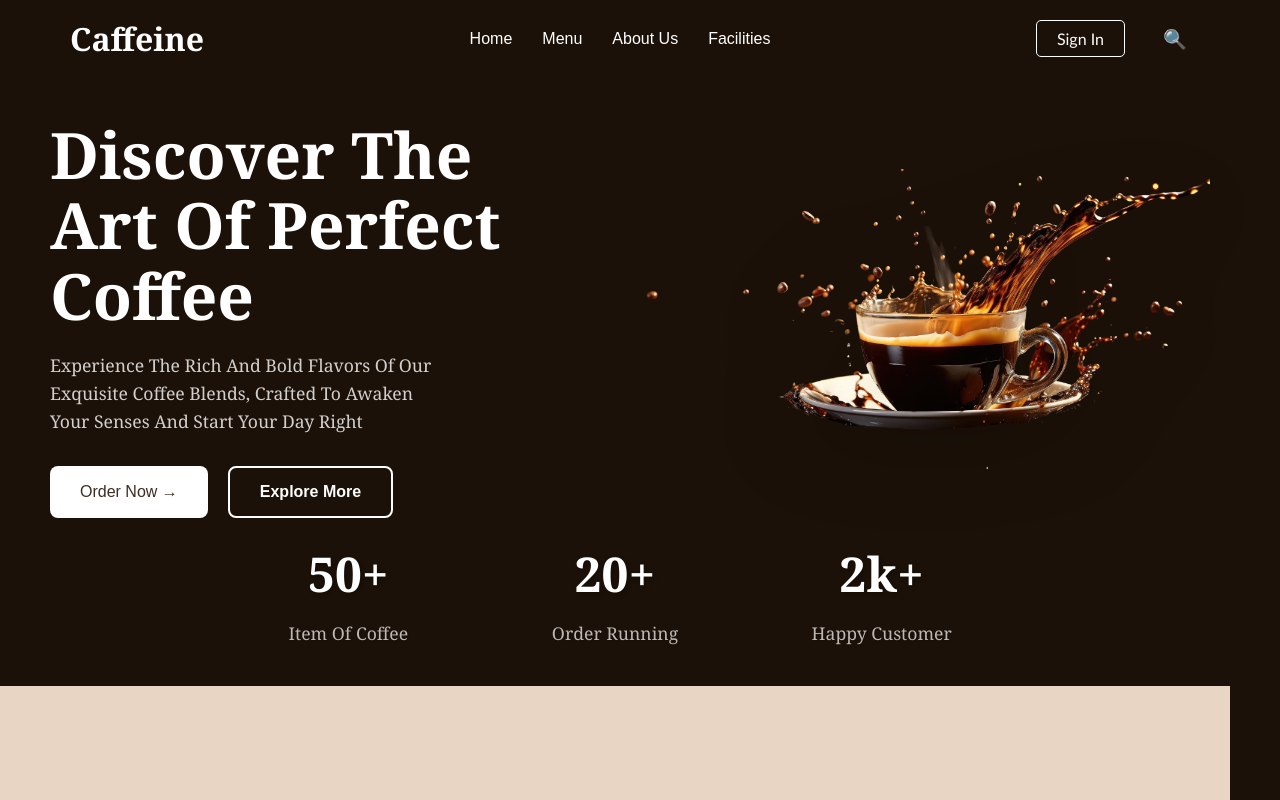
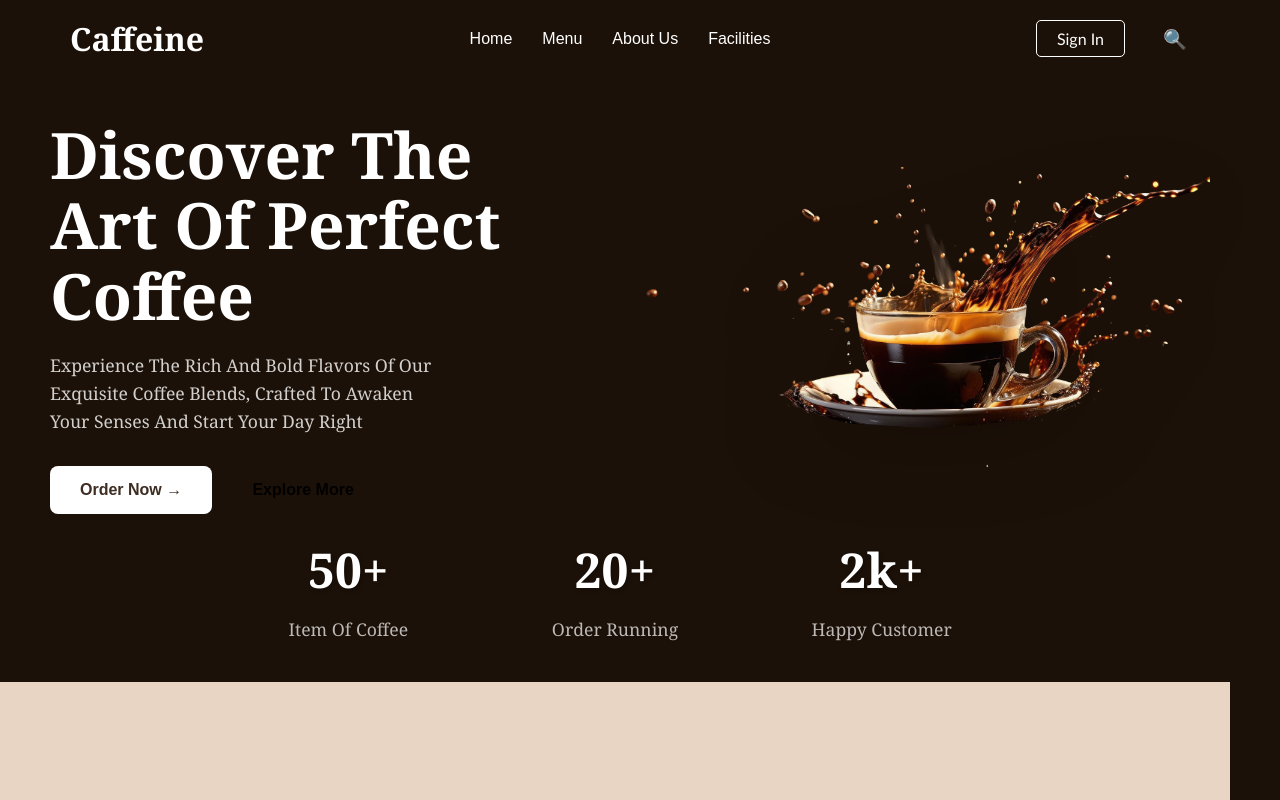
Before and after one commit to Dumindu-Pabasara/React_CoffeWebSite, a React (Vite) app in the folder CoffeeWebSite/: page / in a window 1280 px wide. Shown: the top 800 px of the page. Built offline with nearby package versions, Linux system fonts and the light colour scheme.

Commit message:
Update Hero.css

```diff
--- a/CoffeeWebSite/src/Components/Hero/Hero.css
+++ b/CoffeeWebSite/src/Components/Hero/Hero.css
@@ -41,7 +41,10 @@
   border: none;
   padding: 15px 30px;
   /* border-radius: 8px; */
-
+  font-size: 1rem;
+  font-weight: 600;
+  cursor: pointer;
+  transition: all 0.3s ease;
   display: flex;
   align-items: center;
   gap: 8px;
@@ -55,9 +58,7 @@
 
 .btn-secondary {
   background: transparent;
-  color: white;
-  border: 2px solid white;
-  padding: 15px 30px;
+
   /* border-radius: 8px; */
   font-size: 1rem;
   font-weight: 600;
```
